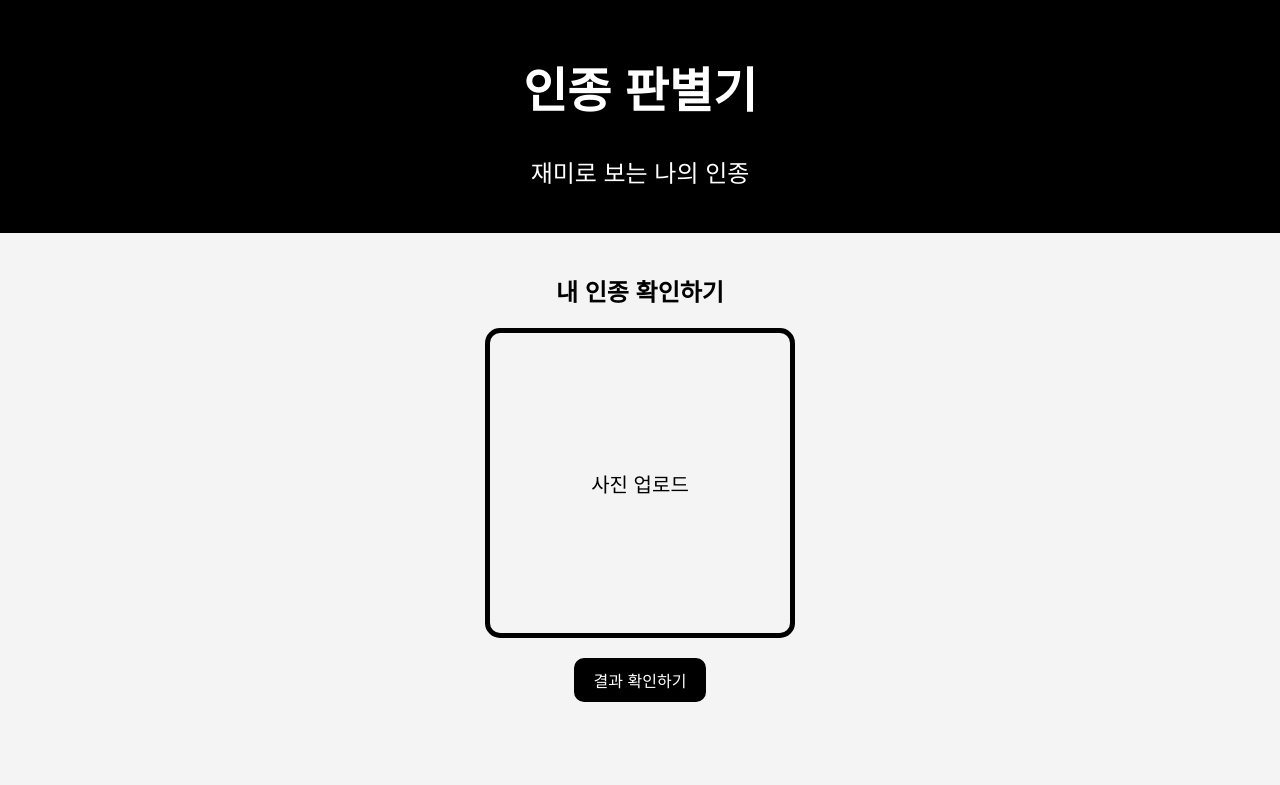
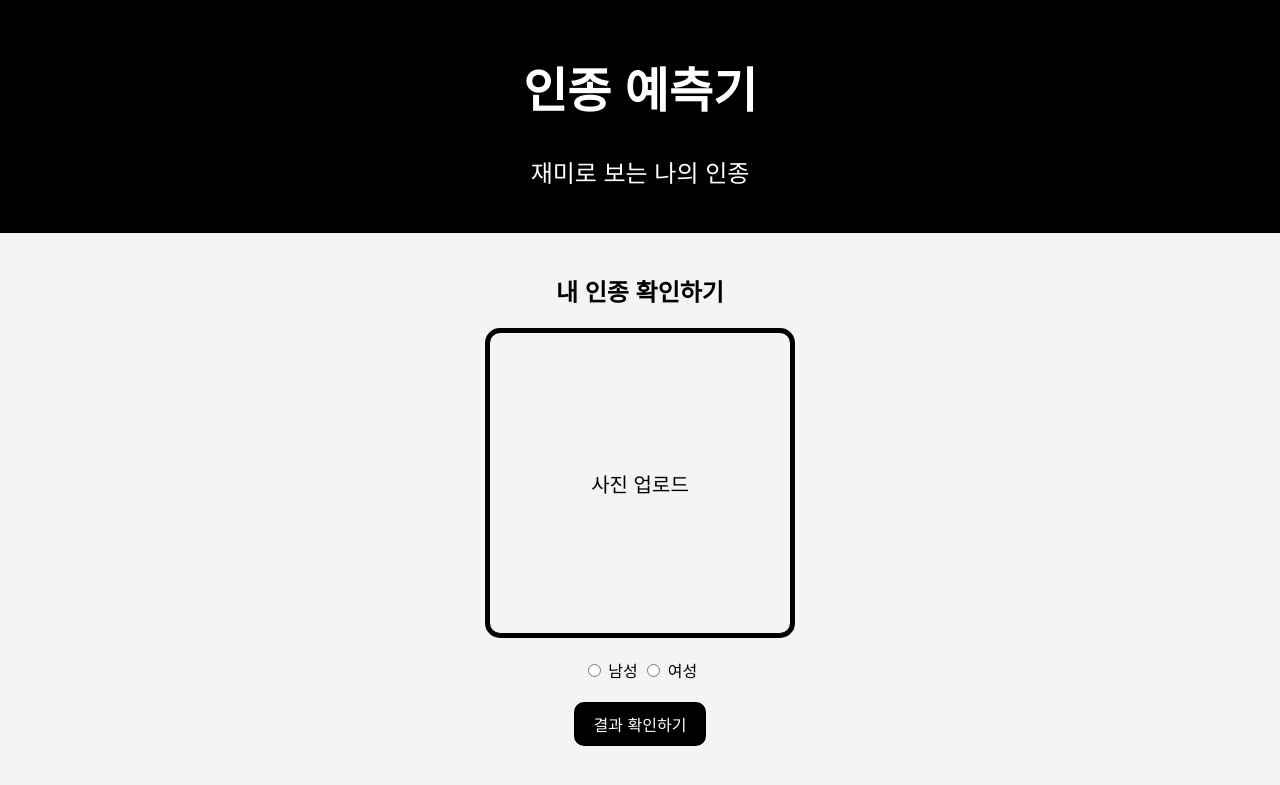
Before and after one commit to JungbeomLee/FINDNA, a Flask app: page / in a window 1280 px wide. Shown: the top 785 px of the page. Run offline with Flask 3, Linux system fonts and the light colour scheme.

Commit message:
fix 인종판별기 -> 인종에측기

```diff
--- a/server.py
+++ b/server.py
@@ -23,13 +23,12 @@ def index():
     return render_template('index.html') # templates 폴더의 index.html 파일 렌더링
 
 
-
 @app.route('/upload', methods=['POST'])
 def upload_file():
     if 'file' not in request.files:
         return jsonify({'error': 'No file part'}), 400
     file = request.files['file']
-
+    gender = int(request.form['gender'])
     if file.filename == '':
         return jsonify({'error': 'No selected file'}), 400
 
@@ -41,7 +40,7 @@ def upload_file():
         print(app.config['UPLOAD_FOLDER'] + file.filename)
         img = race_check.get_face(app.config['UPLOAD_FOLDER'] + "/"+ file.filename)
         vector = race_check.get_embedded_face(img)
-        result = race_check.get_face_race(vector, 0) #male 0, female 1W
+        result = race_check.get_face_race(vector, gender) #male 0, female 1W
         os.remove(app.config['UPLOAD_FOLDER'] + "/"+ file.filename)
         return  jsonify({'message' : result}), 200
     else:
--- a/templates/index.html
+++ b/templates/index.html
@@ -4,11 +4,11 @@
     <meta charset="UTF-8">
     <meta name="viewport" content="width=device-width, initial-scale=1.0">
     <meta property="og:url" content="http://3.34.103.83/">
-    <meta property="og:title" content="인종 판별기">
+    <meta property="og:title" content="인종 예측기">
     <meta property="og:type" content="website">
     <meta property="og:image" content="https://s3.ap-northeast-2.amazonaws.com/form.sebuung.team/dna.png">
     <meta property="og:description" content="내 인종을 찾아보세요!">
-    <title>인종 판별기</title>
+    <title>인종 예측기</title>
     <style>
         body {
             font-family: 'Helvetica Neue', Arial, sans-serif;
@@ -92,8 +92,8 @@
             cursor: pointer;
         }
         svg {
-            width: 50vh;
-            height: 50vh;
+            width: 40vh;
+            height: 40vh;
         }
     </style>
     <script>
@@ -101,9 +101,24 @@
 function uploadImage() {
             var input = document.getElementById('fileInput');
             var file = input.files[0];
+            var genderInputs = document.getElementsByName('gender');
+            var gender;
+
+            for (var i = 0; i < genderInputs.length; i++) {
+            if (genderInputs[i].checked) {
+                gender = genderInputs[i].value;
+                break;
+            }
+            }
+
+            if (!gender) {
+                alert('성별을 선택해 주세요!');
+                return;
+            }
 
             var formData = new FormData();
             formData.append('file', file);
+            formData.append('gender', gender); // 성별 정보 추가
 
             fetch('/upload', {
                 method: 'POST',
@@ -178,19 +193,19 @@ function uploadImage() {
         function getRaceDescription(race) {
             // 각 인종에 대한 설명을 반환하는 함수 (여기서는 예시 설명으로 대체)
             const descriptions = {
-                북유럽인: "북유럽인은 북유럽 지역에 기원하는 인종입니다",
-                셈리트인: "셈리트인은 아라비아 반도와 주변 지역에 기원하는 인종입니다",
-                남유럽인: "남유럽인은 지중해 주변 지역에 기원하는 인종입니다",
-                서아시아인: "서아시아인은 서남아시아 지역에 기원하는 인종입니다",
-                중앙아시아인: "중앙아시아인은 중앙아시아 지역에 기원하는 인종입니다",
-                아메리카_원주민: "아메리카 원주민은 미국 원주민들을 지칭하는 인종입니다",
-                북아시아인: "북아시아인은 북아시아 지역에 기원하는 인종입니다",
-                동남아시아인: "동남아시아인은 동남아시아 지역에 기원하는 인종입니다",
-                아프리카계_미국인: "아프리카계 미국인은 미국에서 기원한 아프리카계 미국 시민들을 지칭하는 인종입니다",
-                동아프리카인: "동아프리카인은 동아프리카 지역에 기원하는 인종입니다",
-                남아프리카인: "남아프리카인은 남아프리카 지역에 기원하는 인종입니다",
-                서아프리카인: "서아프리카인은 서아프리카 지역에 기원하는 인종입니다"
-            };
+                북유럽인: "북유럽인은 북유럽 지역에 기원하는 인종입니다. 코가 길고 얼굴이 좁으며 눈이 파랗게 나타나는 경우가 많습니다",
+                셈리트인: "셈리트인은 아라비아 반도와 주변 지역에 기원하는 인종입니다. 코가 크고 눈이 갈색인 경우가 많으며, 피부색이 밀색입니다",
+                남유럽인: "남유럽인은 지중해 주변 지역에 기원하는 인종입니다. 코가 높고 피부가 올리브색인 경우가 있으며, 갈색 머리와 눈이 일반적입니다",
+                서아시아인: "서아시아인은 서남아시아 지역에 기원하는 인종입니다. 얼굴이 둥글며 코가 평평하고 넓은 입술이 특징입니다",
+                중앙아시아인: "중앙아시아인은 중앙아시아 지역에 기원하는 인종입니다. 얼굴이 넓고 코가 평평하며 눈이 작은 편입니다",
+                아메리카_원주민: "아메리카 원주민은 미국 원주민들을 지칭하는 인종입니다. 높은 광대뼈와 직선 코, 작은 입이 특징입니다",
+                북아시아인: "북아시아인은 북아시아 지역에 기원하는 인종입니다. 넓은 얼굴과 작은 눈, 평평한 코가 특징입니다",
+                동남아시아인: "동남아시아인은 동남아시아 지역에 기원하는 인종입니다. 평평한 얼굴과 넓은 이마, 둥근 코가 특징입니다",
+                아프리카계_미국인: "아프리카계 미국인은 미국에서 기원한 아프리카계 미국 시민들을 지칭하는 인종입니다. 피부가 짙으며, 코가 넓고 입술이 두껍습니다",
+                동아프리카인: "동아프리카인은 동아프리카 지역에 기원하는 인종입니다. 길고 뾰족한 얼굴과 높은 광대뼈, 작은 입이 특징입니다",
+                남아프리카인: "남아프리카인은 남아프리카 지역에 기원하는 인종입니다. 둥글고 넓은 얼굴과 넓은 코, 두꺼운 입술이 특징입니다",
+                서아프리카인: "서아프리카인은 서아프리카 지역에 기원하는 인종입니다. 넓은 얼굴과 코와 입술이 두껍습니다"
+};
 
             return descriptions[race] || "해당 인종에 대한 설명이 없습니다.";
         }
@@ -234,7 +249,7 @@ function share() {
 </head>
 <body>
     <header>
-        <h1>인종 판별기</h1>
+        <h1>인종 예측기</h1>
         <p>재미로 보는 나의 인종 </p>
     </header>
 
@@ -245,6 +260,13 @@ function share() {
                 <span class="upload-text">사진 업로드</span>
                 <img id="imagePreview" src="" alt="">
             </label>
+        </div>
+        <div style="margin: 20px;">
+
+            <input type="radio" id="male" name="gender" value="0">
+            <label for="male">남성</label>
+            <input type="radio" id="female" name="gender" value="1">
+            <label for="female">여성</label>
         </div>
         <input id="fileInput" type="file" accept="image/*" onchange="previewImage(this)" style="display: none;">
         <button class="show-result-button" id="showResultButton" onclick="uploadImage()">결과 확인하기</button>
```
